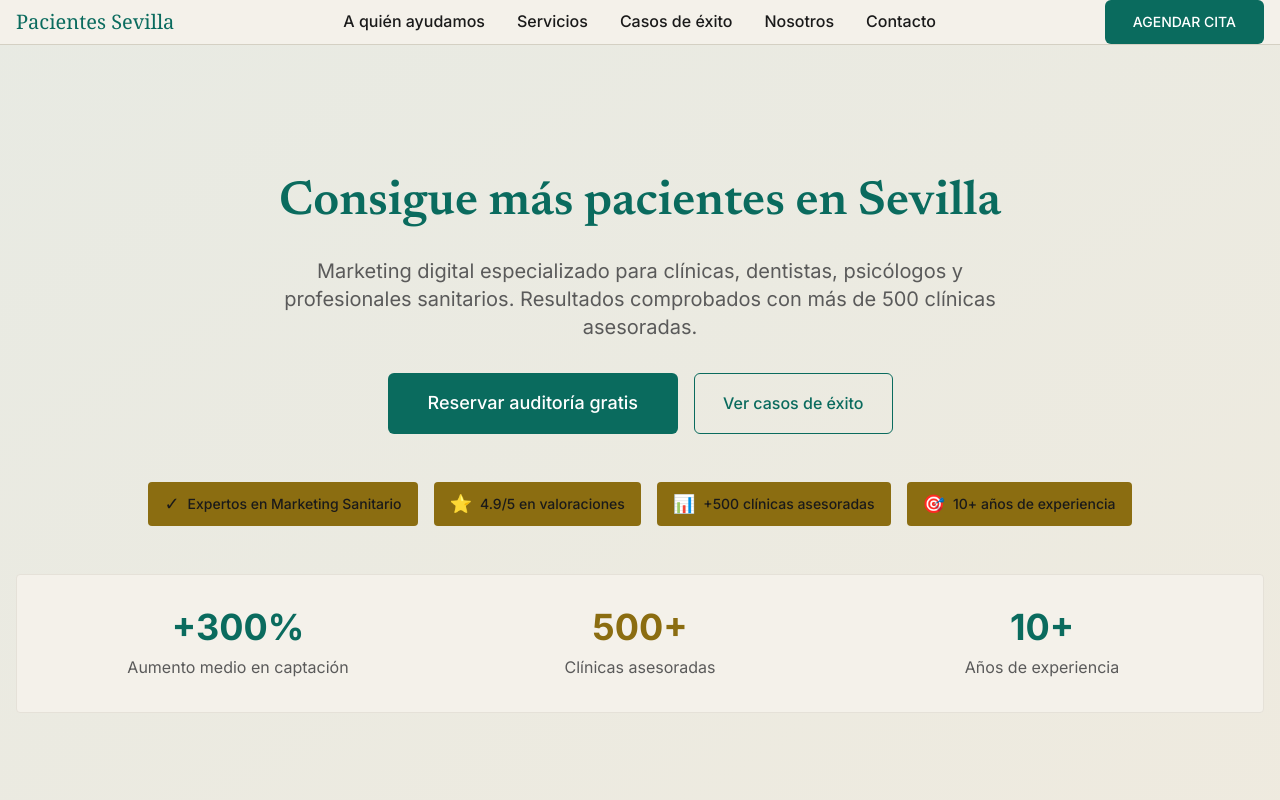
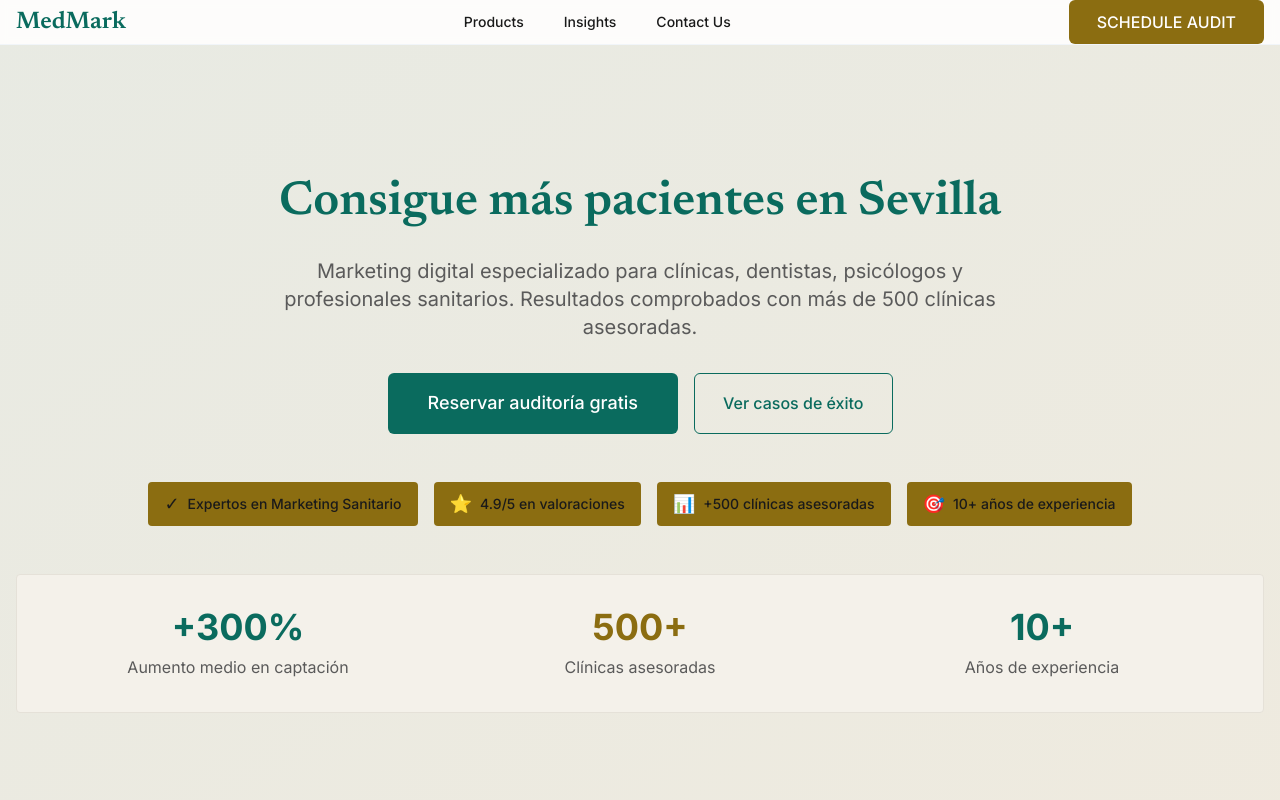
Before and after one commit to carlosalbertocardoso-hub/agencia-clinicas, a Next.js app: page / in a window 1280 px wide. Shown: the top 800 px of the page. Built offline with nearby package versions, Linux system fonts and the light colour scheme.

Commit message:
design: redesign Header with Clinical Eminence style (white/glass, Newsreader logo, gold CTA)

```diff
--- a/src/components/layout/Header.tsx
+++ b/src/components/layout/Header.tsx
@@ -10,57 +10,33 @@ export default function Header() {
   const [openDropdown, setOpenDropdown] = useState<string | null>(null)
 
   return (
-    <header className="sticky top-0 z-50 bg-neutral border-b border-neutral-darker">
+    <header className="sticky top-0 z-50 bg-white/80 backdrop-blur-sm border-b border-slate-100">
       <div className="container-custom flex items-center justify-between py-4">
         {/* Logo */}
         <Link href="/" className="flex items-center gap-2">
-          <div className="text-xl font-serif font-light text-primary">
-            Pacientes Sevilla
+          <div className="text-2xl font-heading font-semibold text-primary">
+            MedMark
           </div>
         </Link>
 
         {/* Desktop Navigation */}
-        <nav className="hidden lg:flex gap-8 items-center">
-          {/* A quién ayudamos */}
-          <div
-            className="relative group"
-            onMouseEnter={() => setOpenDropdown('especialidades')}
-            onMouseLeave={() => setOpenDropdown(null)}
-          >
-            <button className="text-text hover:text-primary transition font-medium">
-              A quién ayudamos
-            </button>
-            {openDropdown === 'especialidades' && (
-              <div className="absolute left-0 mt-0 w-56 bg-neutral border border-neutral-darker rounded shadow-md py-2 z-50">
-                {especialidades.map((esp) => (
-                  <Link
-                    key={esp.id}
-                    href={`/especialidades/${esp.slug}`}
-                    className="block px-4 py-2 text-text hover:bg-secondary hover:text-primary transition text-sm"
-                  >
-                    {esp.icono} {esp.nombre}
-                  </Link>
-                ))}
-              </div>
-            )}
-          </div>
-
-          {/* Servicios */}
+        <nav className="hidden lg:flex gap-10 items-center">
+          {/* Products Dropdown */}
           <div
             className="relative group"
             onMouseEnter={() => setOpenDropdown('servicios')}
             onMouseLeave={() => setOpenDropdown(null)}
           >
-            <button className="text-text hover:text-primary transition font-medium">
-              Servicios
+            <button className="text-text hover:text-primary transition font-medium text-sm">
+              Products
             </button>
             {openDropdown === 'servicios' && (
-              <div className="absolute left-0 mt-0 w-56 bg-neutral border border-neutral-darker rounded shadow-md py-2 z-50">
-                {servicios.map((srv) => (
+              <div className="absolute left-0 mt-1 w-48 bg-white border border-slate-100 rounded-lg shadow-lg py-2 z-50">
+                {servicios.slice(0, 4).map((srv) => (
                   <Link
                     key={srv.id}
                     href={`/servicios/${srv.slug}`}
-                    className="block px-4 py-2 text-text hover:bg-secondary hover:text-primary transition text-sm"
+                    className="block px-4 py-2 text-text hover:bg-slate-50 hover:text-primary transition text-sm"
                   >
                     {srv.nombre}
                   </Link>
@@ -69,29 +45,48 @@ export default function Header() {
             )}
           </div>
 
-          <Link href="/casos-de-exito" className="text-text hover:text-primary transition font-medium">
-            Casos de éxito
-          </Link>
-          <Link href="/nosotros" className="text-text hover:text-primary transition font-medium">
-            Nosotros
-          </Link>
-          <Link href="/contacto" className="text-text hover:text-primary transition font-medium">
-            Contacto
+          {/* Insights Dropdown */}
+          <div
+            className="relative group"
+            onMouseEnter={() => setOpenDropdown('especialidades')}
+            onMouseLeave={() => setOpenDropdown(null)}
+          >
+            <button className="text-text hover:text-primary transition font-medium text-sm">
+              Insights
+            </button>
+            {openDropdown === 'especialidades' && (
+              <div className="absolute left-0 mt-1 w-48 bg-white border border-slate-100 rounded-lg shadow-lg py-2 z-50">
+                {especialidades.slice(0, 4).map((esp) => (
+                  <Link
+                    key={esp.id}
+                    href={`/especialidades/${esp.slug}`}
+                    className="block px-4 py-2 text-text hover:bg-slate-50 hover:text-primary transition text-sm"
+                  >
+                    {esp.nombre}
+                  </Link>
+                ))}
+              </div>
+            )}
+          </div>
+
+          <Link href="/contacto" className="text-text hover:text-primary transition font-medium text-sm">
+            Contact Us
           </Link>
         </nav>
 
-        {/* CTA Button */}
+        {/* CTA Button - Right Side */}
         <Link
           href="/contacto"
-          className="hidden md:block btn-primary text-xs md:text-sm"
+          className="hidden md:block btn-cta text-sm"
         >
-          AGENDAR CITA
+          SCHEDULE AUDIT
         </Link>
 
         {/* Mobile Menu Button */}
         <button
           onClick={() => setIsMobileMenuOpen(!isMobileMenuOpen)}
           className="lg:hidden p-2 text-text"
+          aria-label="Toggle menu"
         >
           {isMobileMenuOpen ? '✕' : '☰'}
         </button>
@@ -99,29 +94,23 @@ export default function Header() {
 
       {/* Mobile Menu */}
       {isMobileMenuOpen && (
-        <div className="lg:hidden border-t border-neutral-darker bg-neutral">
-          <nav className="container-custom py-4 space-y-2">
-            <Link href="/especialidades" className="block py-2 text-text hover:text-primary">
-              A quién ayudamos
+        <div className="lg:hidden border-t border-slate-100 bg-white">
+          <nav className="container-custom py-4 space-y-3">
+            <Link href="/servicios" className="block py-2 text-text hover:text-primary font-medium">
+              Products
             </Link>
-            <Link href="/servicios" className="block py-2 text-text hover:text-primary">
-              Servicios
+            <Link href="/especialidades" className="block py-2 text-text hover:text-primary font-medium">
+              Insights
             </Link>
-            <Link href="/casos-de-exito" className="block py-2 text-text hover:text-primary">
-              Casos de éxito
-            </Link>
-            <Link href="/nosotros" className="block py-2 text-text hover:text-primary">
-              Nosotros
-            </Link>
-            <Link href="/contacto" className="block py-2 text-text hover:text-primary">
-              Contacto
+            <Link href="/contacto" className="block py-2 text-text hover:text-primary font-medium">
+              Contact Us
             </Link>
             <div className="pt-4">
               <Link
                 href="/contacto"
-                className="block btn-primary text-center text-xs"
+                className="block btn-cta text-center text-sm"
               >
-                AGENDAR CITA
+                SCHEDULE AUDIT
               </Link>
             </div>
           </nav>
```
